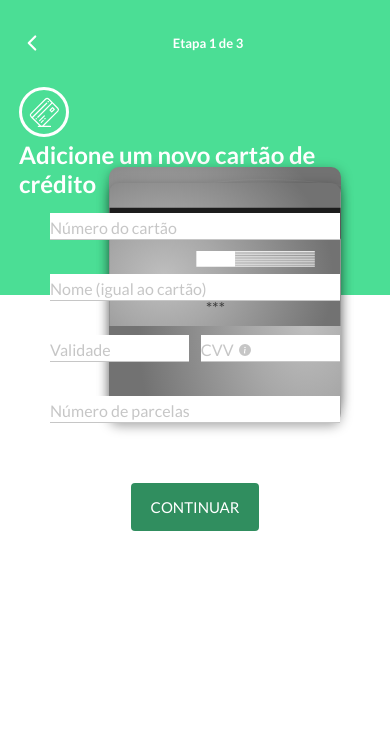
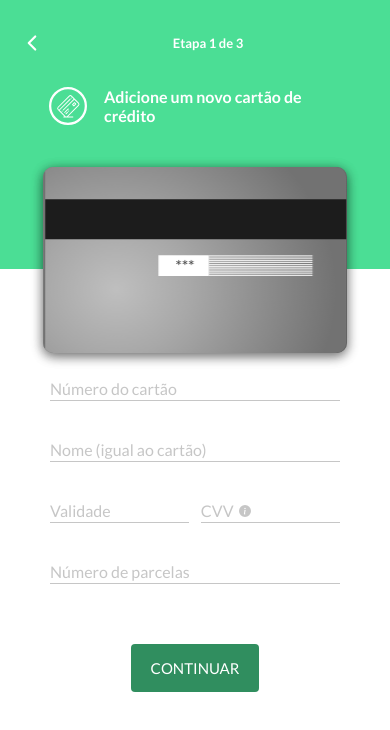
Before and after one commit to brunoJSX/bexs-challenge, a React (Vite) app: page / in a window 390 px wide. Shown: the top 730 px of the page. Built offline with nearby package versions, Linux system fonts and the light colour scheme.

Commit message:
fix: fixed responsible layout of the mobile and web

```diff
--- a/src/pages/CreditCardAdd/styles.ts
+++ b/src/pages/CreditCardAdd/styles.ts
@@ -3,18 +3,34 @@ import styled from 'styled-components';
 import { WizardFormStep } from '@components/Wizard/WizardFormStep';
 
 export const Container = styled.div`
+  width: 100%;
+  display: flex;
+
   background-color: #ffffff;
+
+  @media (max-width: 568px) {
+    flex-direction: column;
+  }
 `;
 
 export const Header = styled.header`
+  position: relative;
+  height: 38vh;
+  max-height: 26.9rem;
   display: flex;
   flex-direction: column;
-  height: 35vh;
   color: #ffffff;
   background-color: #4bde95;
   padding: 3rem 1.9rem 0 1.9rem;
 
-  div:first-child {
+  @media (min-width: 568px) {
+    width: 31.7vw;
+    height: 100vh;
+    max-height: unset;
+    max-width: 36rem;
+  }
+
+  > div:first-child {
     display: flex;
     align-items: center;
     margin-bottom: 3.1rem;
@@ -27,7 +43,7 @@ export const Header = styled.header`
     }
   }
 
-  div:last-child {
+  > div:nth-child(2) {
     display: flex;
     padding: 0 3rem;
 
@@ -42,13 +58,46 @@ export const Header = styled.header`
       font-size: 1.6rem;
     }
   }
+
+  > div:last-child {
+    position: absolute;
+    display: flex;
+    justify-content: center;
+
+    > div {
+      width: 77.77vw;
+      height: calc(77.77vw * 0.6142);
+    }
+
+    bottom: calc(((77.77vw * 0.6142) * 0.45) * (-1));
+    left: 0;
+    right: 0;
+
+    @media (min-width: 480px) {
+      bottom: calc(((77.77vw * 0.6142) * 0.55) * (-1));
+    }
+
+    @media (min-width: 568px) {
+      position: relative;
+      width: calc(31rem * 1.58);
+      bottom: unset;
+      padding-top: 3.2rem;
+
+      > div {
+        height: 31rem;
+      }
+    }
+  }
 `;
 
 export const Content = styled.main`
   display: flex;
   flex-direction: column;
-  padding: 0 4rem;
-  margin-top: -11rem;
+  padding: 7.74rem 4rem;
+
+  @media (min-width: 568px) {
+    padding-left: calc(31.7vw * 0.51 + 4rem);
+  }
 `;
 
 export const CreditCardStep = styled(WizardFormStep)`
```
